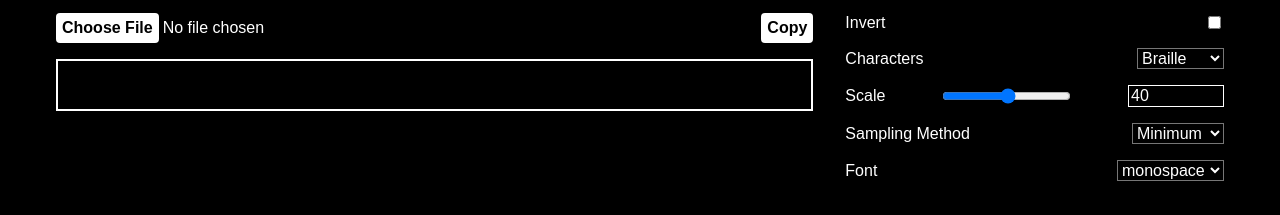
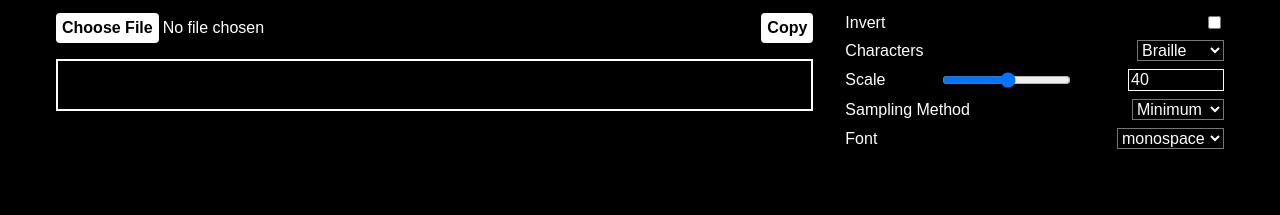
Before and after one commit to lailokkei/asciify-web, a plain HTML site: page public/index.html in a window 1280 px wide. Shown: the part 127-342 px from the top of the page. Drawn offline with Linux system fonts and the light colour scheme.

Commit message:
Change options gap

```diff
--- a/public/style.css
+++ b/public/style.css
@@ -166,7 +166,7 @@ input::file-selector-button {
 .flex-list {
     display: flex;
     flex-direction: column;
-    gap: 1rem;
+    gap: 0.5rem;
 }
 
 .attachment {
```
